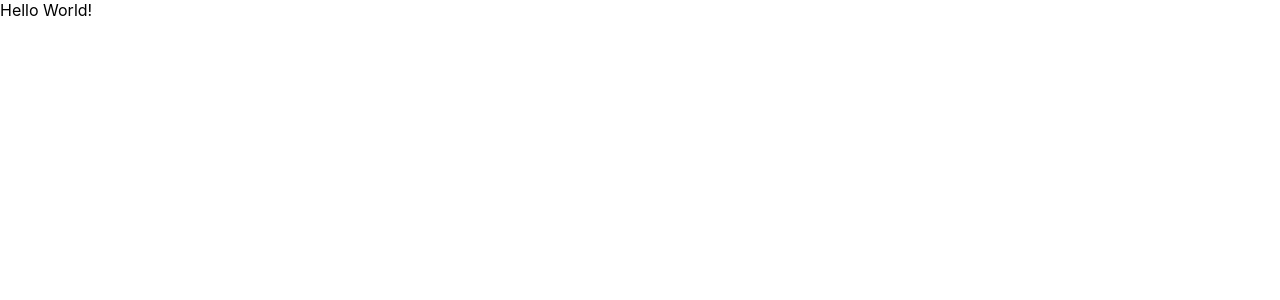
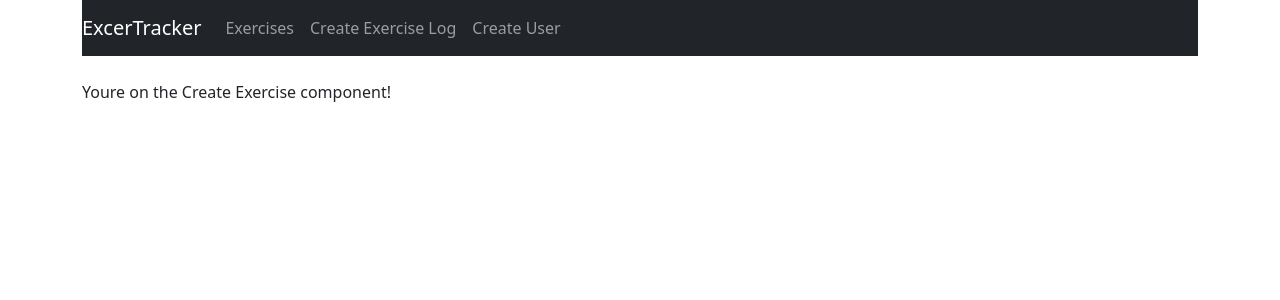
Before and after one commit to anubhavsharma515/MERN-tutorial, a React (Create React App) app in the folder mern-exercise-tracker/: page /create in a window 1280 px wide. Shown: the top 300 px of the page. Built offline with nearby package versions, Linux system fonts and the light colour scheme.

Commit message:
Add components

```diff
--- a/mern-exercise-tracker/package.json
+++ b/mern-exercise-tracker/package.json
@@ -6,9 +6,11 @@
     "@testing-library/jest-dom": "^5.17.0",
     "@testing-library/react": "^13.4.0",
     "@testing-library/user-event": "^13.5.0",
+    "bootstrap": "^5.3.2",
     "react": "^18.2.0",
     "react-dom": "^18.2.0",
-    "react-scripts": "5.0.1",
+    "react-router-dom": "^6.21.0",
+    "react-scripts": "^5.0.1",
     "web-vitals": "^2.1.4"
   },
   "scripts": {
--- a/mern-exercise-tracker/src/App.js
+++ b/mern-exercise-tracker/src/App.js
@@ -1,11 +1,27 @@
-import logo from './logo.svg';
-import './App.css';
+import React from 'react';
+import "bootstrap/dist/css/bootstrap.min.css";
+import { BrowserRouter, Routes, Route} from "react-router-dom";
+
+import Navbar from "./components/navbar.component"
+import ExercisesList from "./components/exercises-list.component";
+import EditExercise from "./components/edit-exercise.component";
+import CreateExercise from "./components/create-exercise.component";
+import CreateUser from "./components/create-user.component";
 
 function App() {
   return (
-    <div className="container">
-      Hello World!
-    </div>
+    <BrowserRouter>
+        <div className="container">
+        <Navbar />
+        <br/>
+        <Routes>
+          <Route path="/" exact element={<ExercisesList />} />
+          <Route path="/edit/:id" element={<EditExercise />} />
+          <Route path="/create" element={<CreateExercise />} />
+          <Route path="/user" element={<CreateUser />} />
+        </Routes>
+        </div>
+    </BrowserRouter>
   );
 }
 
--- /dev/null
+++ b/mern-exercise-tracker/src/components/create-exercise.component.js
@@ -0,0 +1,11 @@
+import React, { Component } from 'react'
+
+export default class CreateExercise extends Component {
+  render() {
+    return (
+      <div>
+	<p> Youre on the Create Exercise component!</p>
+      </div>
+    )
+  }
+}
--- /dev/null
+++ b/mern-exercise-tracker/src/components/create-user.component.js
@@ -0,0 +1,11 @@
+import React, { Component } from 'react'
+
+export default class CreateUser extends Component {
+  render() {
+    return (
+      <div>
+	<p> Youre on the Create User component!</p>
+      </div>
+    )
+  }
+}
--- /dev/null
+++ b/mern-exercise-tracker/src/components/edit-exercise.component.js
@@ -0,0 +1,11 @@
+import React, { Component } from 'react'
+
+export default class EditExercise extends Component {
+  render() {
+    return (
+      <div>
+	<p> Youre on the Edit Exercise component!</p>
+      </div>
+    )
+  }
+}
--- /dev/null
+++ b/mern-exercise-tracker/src/components/exercises-list.component.js
@@ -0,0 +1,11 @@
+import React, { Component } from 'react'
+
+export default class ExercisesList extends Component {
+  render() {
+    return (
+      <div>
+	<p> Youre on the Exercises List component!</p>
+      </div>
+    )
+  }
+}
--- /dev/null
+++ b/mern-exercise-tracker/src/components/navbar.component.js
@@ -0,0 +1,26 @@
+import React, { Component } from 'react';
+import { Link } from 'react-router-dom';
+
+export default class Navbar extends Component {
+
+  render() {
+    return (
+      <nav className="navbar navbar-dark bg-dark navbar-expand-lg">
+        <Link to="/" className="navbar-brand">ExcerTracker</Link>
+        <div className="collpase navbar-collapse">
+        <ul className="navbar-nav mr-auto">
+          <li className="navbar-item">
+          <Link to="/" className="nav-link">Exercises</Link>
+          </li>
+          <li className="navbar-item">
+          <Link to="/create" className="nav-link">Create Exercise Log</Link>
+          </li>
+          <li className="navbar-item">
+          <Link to="/user" className="nav-link">Create User</Link>
+          </li>
+        </ul>
+        </div>
+      </nav>
+    );
+  }
+}
--- a/mern-exercise-tracker/src/index.js
+++ b/mern-exercise-tracker/src/index.js
@@ -1,12 +1,6 @@
 import React from 'react';
-import ReactDOM from 'react-dom/client';
+import ReactDOM from 'react-dom';
 import './index.css';
 import App from './App';
-import reportWebVitals from './reportWebVitals';
 
-const root = ReactDOM.createRoot(document.getElementById('root'));
-root.render(
-  <React.StrictMode>
-    <App />
-  </React.StrictMode>
-);
+ReactDOM.render(<App />, document.getElementById('root'));
```
Also changed, not shown: 1 other file (tests, documents, lock files or other folders).
